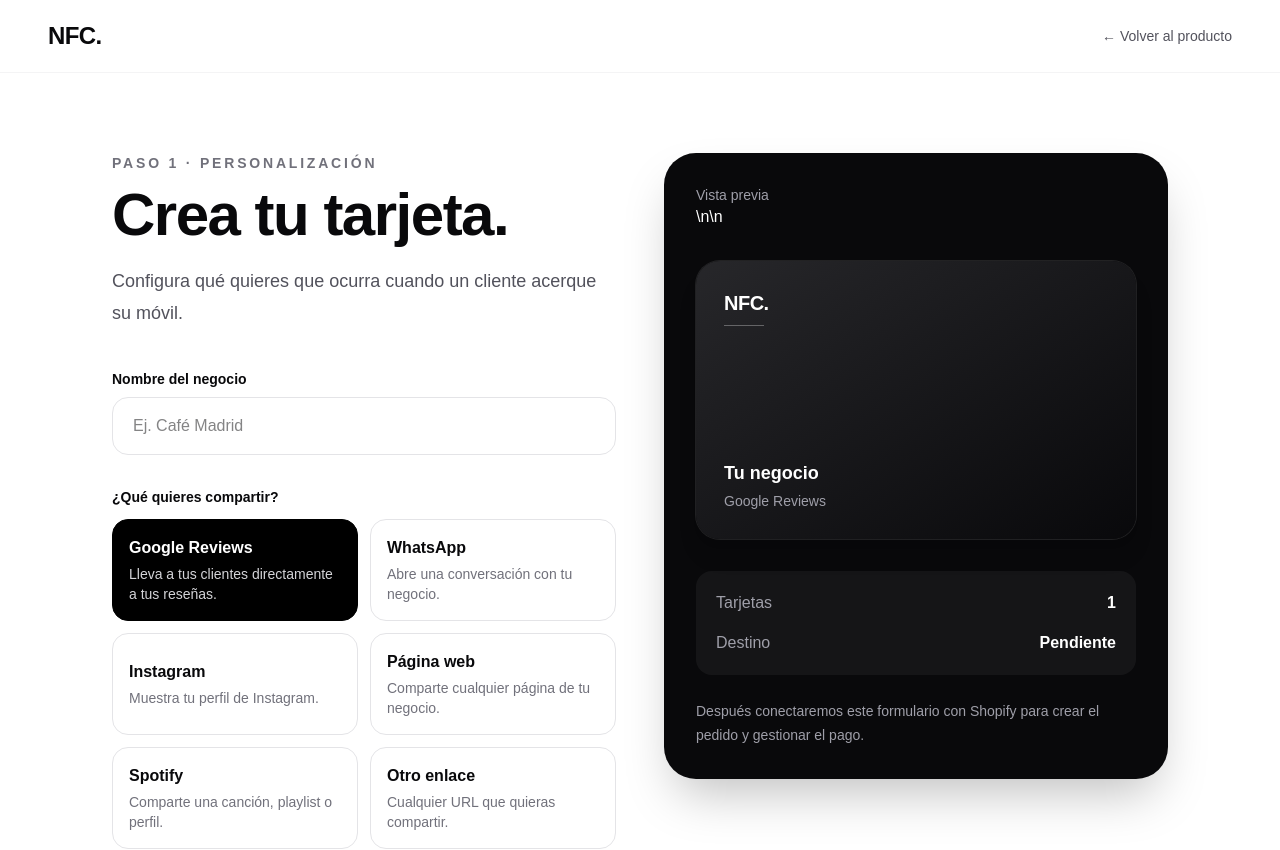
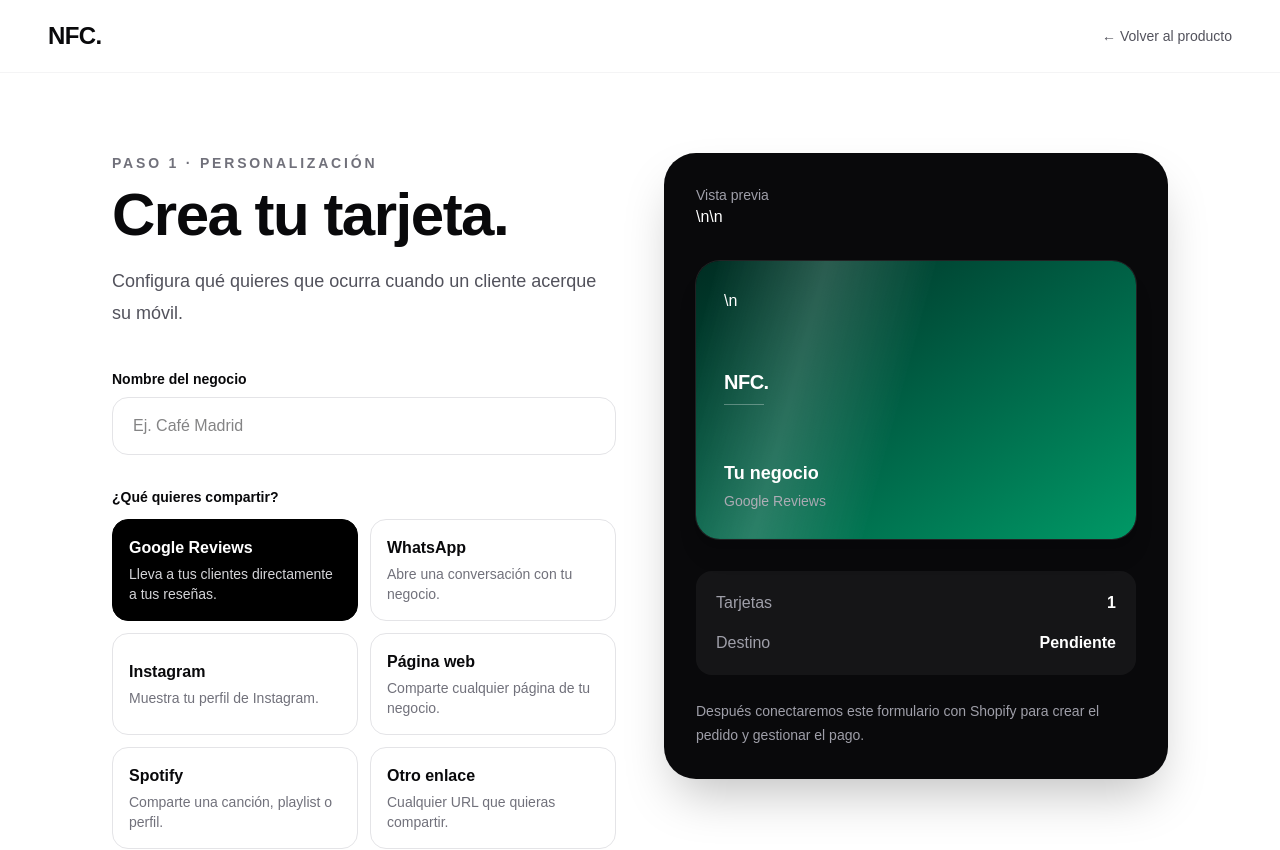
Before and after one commit to martinabenitezriera/nfc-store, a Next.js app: page /personalizar in a window 1280 px wide. Shown: the top 850 px of the page. Built offline with nearby package versions, Linux system fonts and the light colour scheme.

Commit message:
fix: mostrar tarjeta esmeralda y reflejo en preview

```diff
--- a/app/personalizar/page.tsx
+++ b/app/personalizar/page.tsx
@@ -141,7 +141,7 @@ export default function PersonalizarPage() {
           <div className="rounded-[2rem] bg-zinc-950 p-6 text-white shadow-2xl md:p-8">
             <p className="text-sm text-zinc-400">Vista previa</p>\n\n            <style>{`\n              @keyframes previewShine {\n                0% { transform: translateX(-180%) skewX(-15deg); opacity: 0; }\n                18% { opacity: 1; }\n                60% { opacity: .45; }\n                100% { transform: translateX(420%) skewX(-15deg); opacity: 0; }\n              }\n              .preview-shine { animation: previewShine 3.8s ease-in-out infinite; }\n            `}</style>
 
-            <div className="relative mt-8 flex aspect-[1.58/1] flex-col justify-between overflow-hidden rounded-[1.5rem] bg-gradient-to-br from-zinc-800 to-zinc-950 p-7 shadow-xl ring-1 ring-white/10">
+            <div className="relative mt-8 flex aspect-[1.58/1] flex-col justify-between overflow-hidden rounded-[1.5rem] bg-gradient-to-br from-emerald-950 via-emerald-800 to-emerald-600 p-7 shadow-xl ring-1 ring-white/10">\n              <div className="preview-shine pointer-events-none absolute -left-1/2 top-0 h-full w-1/2 -skew-x-12 bg-gradient-to-r from-transparent via-white/30 to-transparent" />
               <div>
                 <div className="text-xl font-black tracking-tight">NFC.</div>
                 <div className="mt-2 h-px w-10 bg-white/30" />
```
